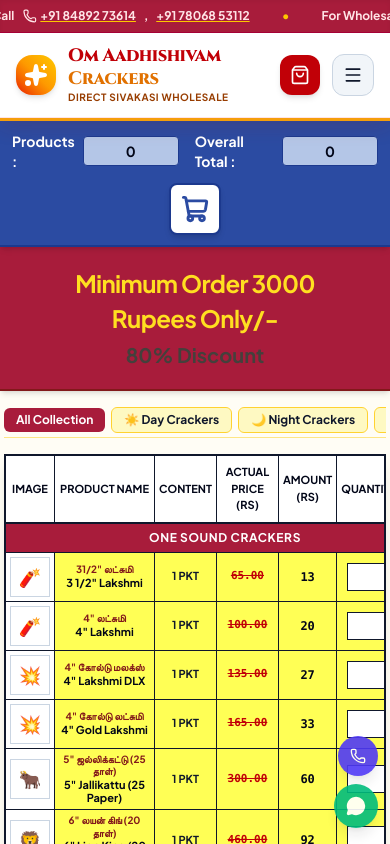
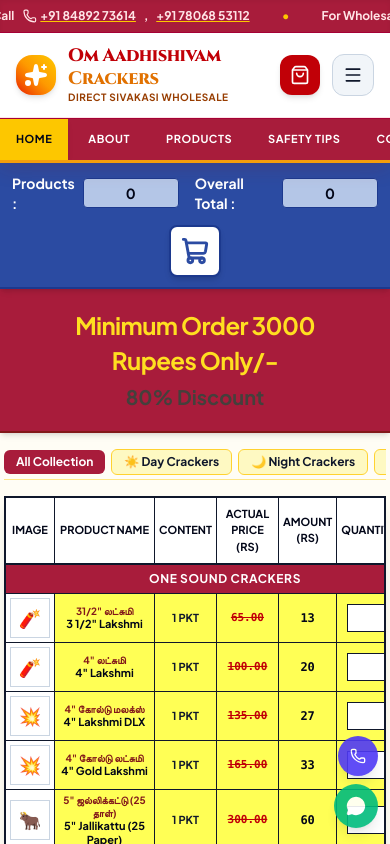
Before and after one commit to gokila0/crackers, a React (Vite) app: page / in a window 390 px wide. Shown: the top 844 px of the page. Built offline with nearby package versions, Linux system fonts and the light colour scheme.

Commit message:
Show navigation bar directly on mobile phone view without hiding inside 3-line hamburger menu

```diff
--- a/src/components/Header.jsx
+++ b/src/components/Header.jsx
@@ -132,9 +132,9 @@
       </div>
 
       {/* 3. Bottom Tier: Deep Crimson Maroon Menu Bar */}
-      <nav className="bg-[#a81c3b] hidden lg:block text-white">
-        <div className="max-w-7xl mx-auto flex items-center justify-center">
-          <div className="flex items-center space-x-1 text-xs font-extrabold tracking-wider uppercase">
+      <nav className="bg-[#a81c3b] text-white overflow-x-auto scrollbar-none border-t border-rose-800">
+        <div className="max-w-7xl mx-auto flex items-center justify-start lg:justify-center">
+          <div className="flex items-center space-x-1 text-[11px] sm:text-xs font-extrabold tracking-wider uppercase whitespace-nowrap min-w-max">
             {navItems.map((item) => (
               <button
                 key={item.id}
@@ -143,7 +143,7 @@
                   const el = document.getElementById(item.id);
                   if (el) el.scrollIntoView({ behavior: 'smooth' });
                 }}
-                className={`px-7 py-3.5 transition-all cursor-pointer ${
+                className={`px-4 sm:px-7 py-3 transition-all cursor-pointer ${
                   activeTab === item.id
                     ? 'bg-yellow-400 text-slate-950 font-black shadow-md'
                     : 'hover:bg-rose-800 text-white'
```
